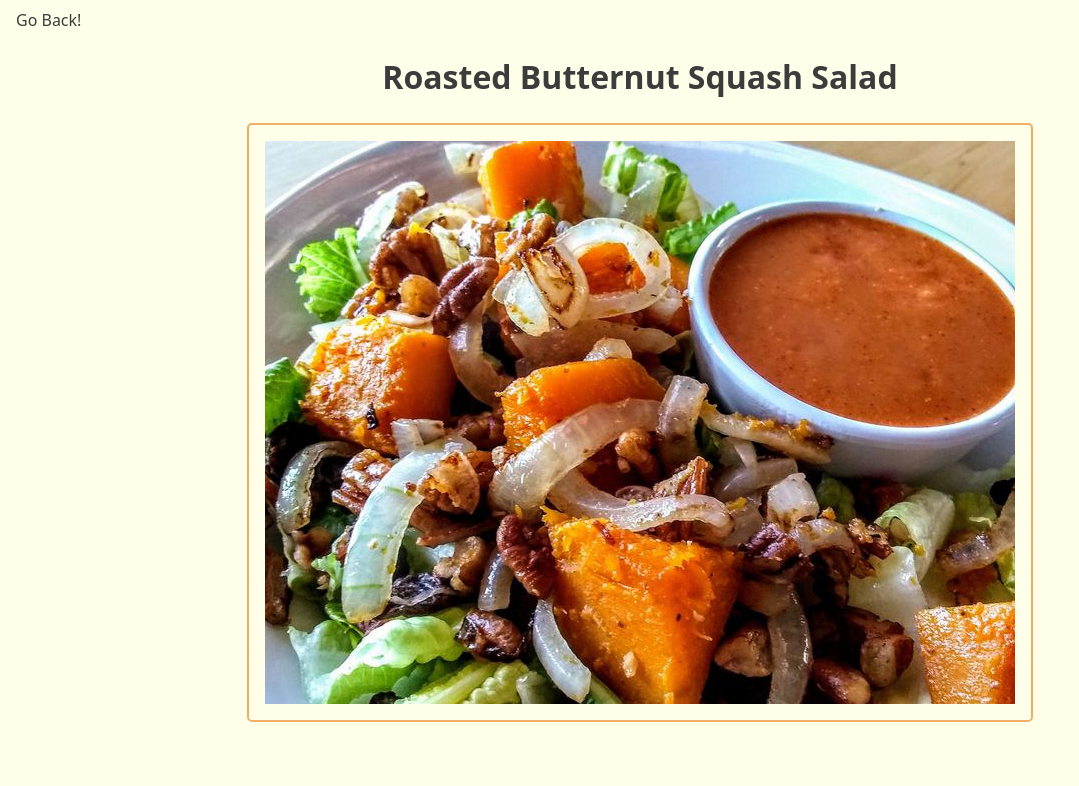
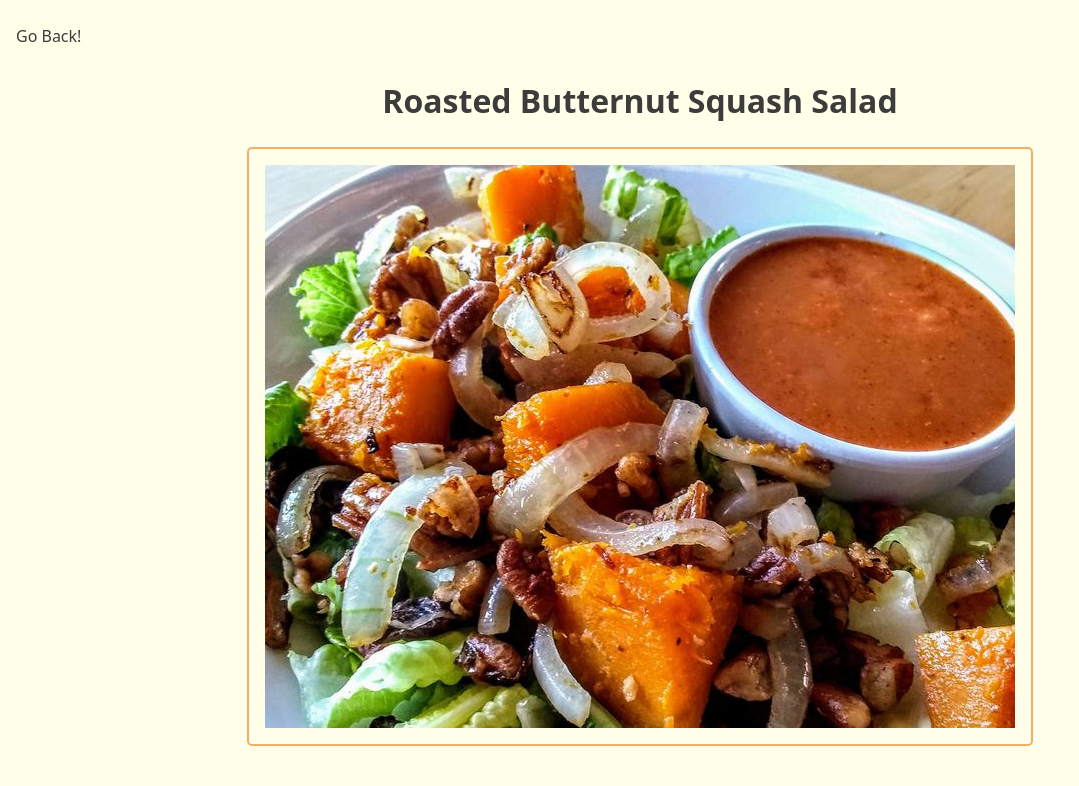
Before and after one commit to eddsFrik/odin-recipes, a plain HTML site: page recipes/salad.html in a window 1280 px wide. Shown: the top 786 px of the page, without its empty margins (0-1079 px from the left). Drawn offline with Linux system fonts and the light colour scheme.

Commit message:
Back button display fix

```diff
--- a/styles/chicken.css
+++ b/styles/chicken.css
@@ -17,6 +17,8 @@
     color: inherit;
     padding: 0.5rem 0.5rem;
     border-radius: 50px;
+    display: inline-block;
+    margin-top: 0.5rem;
 }
 
 .back:hover {
--- a/styles/chocolate.css
+++ b/styles/chocolate.css
@@ -17,6 +17,8 @@
     color: inherit;
     padding: 0.5rem 0.5rem;
     border-radius: 50px;
+    display: inline-block;
+    margin-top: 0.5rem;
 }
 
 .back:hover {
--- a/styles/salad.css
+++ b/styles/salad.css
@@ -17,6 +17,8 @@
     color: inherit;
     padding: 0.5rem 0.5rem;
     border-radius: 50px;
+    display: inline-block;
+    margin-top: 0.5rem;
 }
 
 .back:hover {
```
